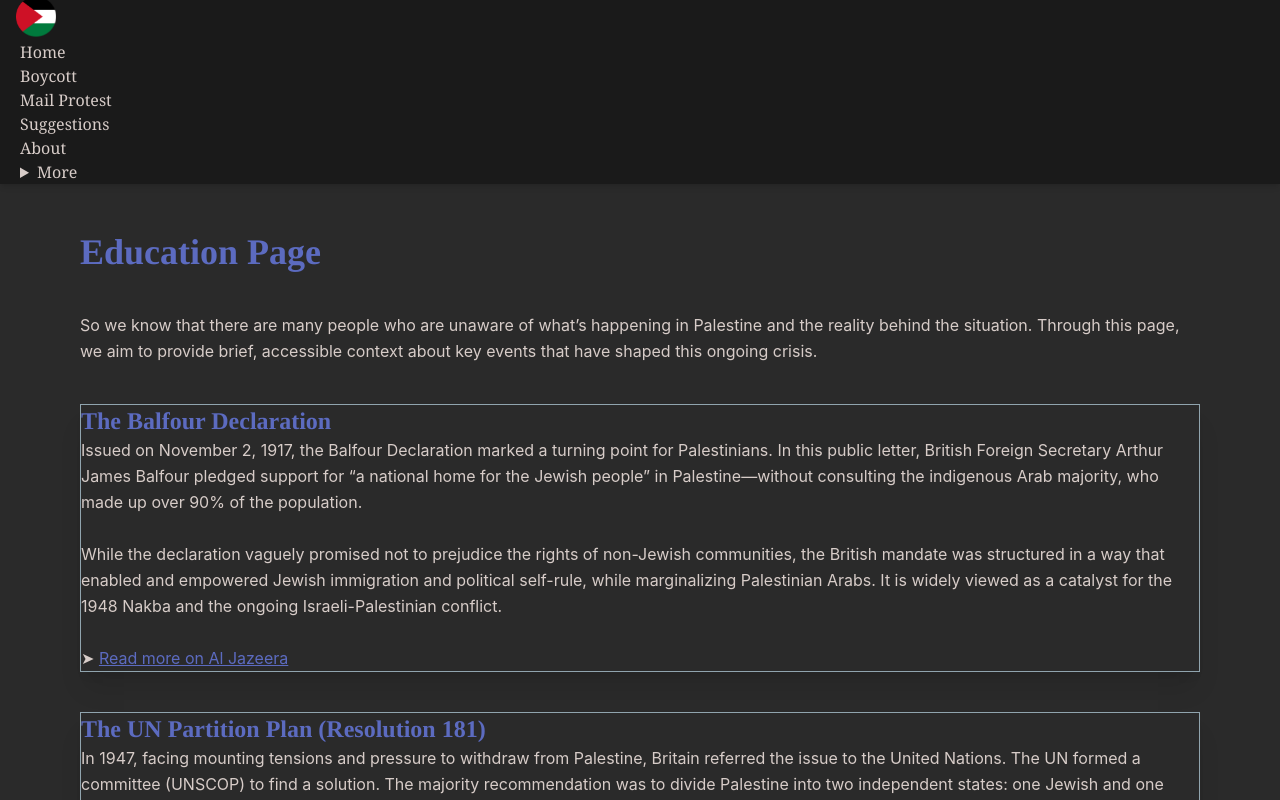
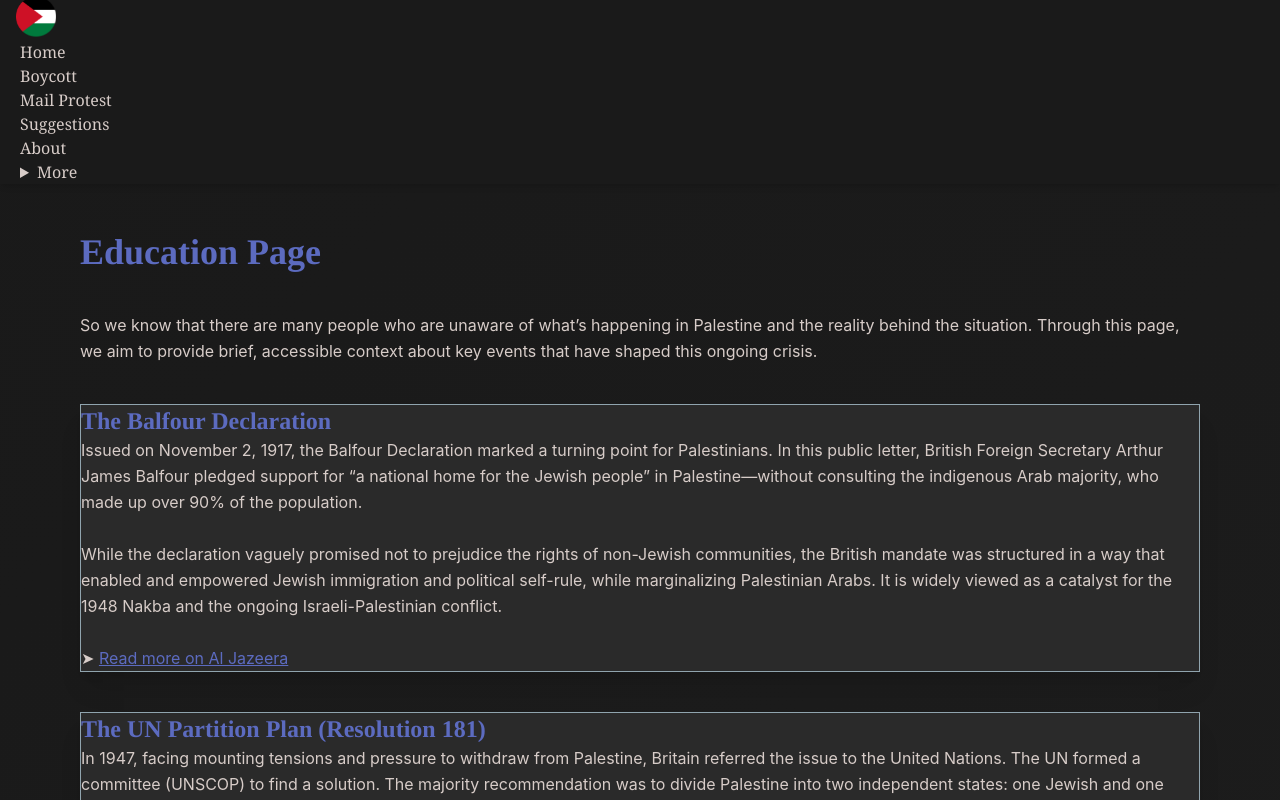
Before and after one commit to MohammadAdnanKhan/HumanityWithPalestine, a React (Vite) app: page /education in a window 1280 px wide. Shown: the top 800 px of the page. Built offline with nearby package versions, Linux system fonts and the light colour scheme.

Commit message:
UI update

```diff
--- a/src/pages/Education/Education.jsx
+++ b/src/pages/Education/Education.jsx
@@ -2,7 +2,7 @@ import React from "react";
 
 function Education() {
   return (
-    <div className="min-h-screen bg-[#2A2A2A] text-[#D7CCC8] px-4 py-12 md:px-20 space-y-10">
+    <div className="min-h-screen text-[#D7CCC8] px-4 py-12 md:px-20 space-y-10">
       <h1 className="text-4xl tinos-bold text-[#5C6BC0] mb-6">
         Education Page
       </h1>
```
